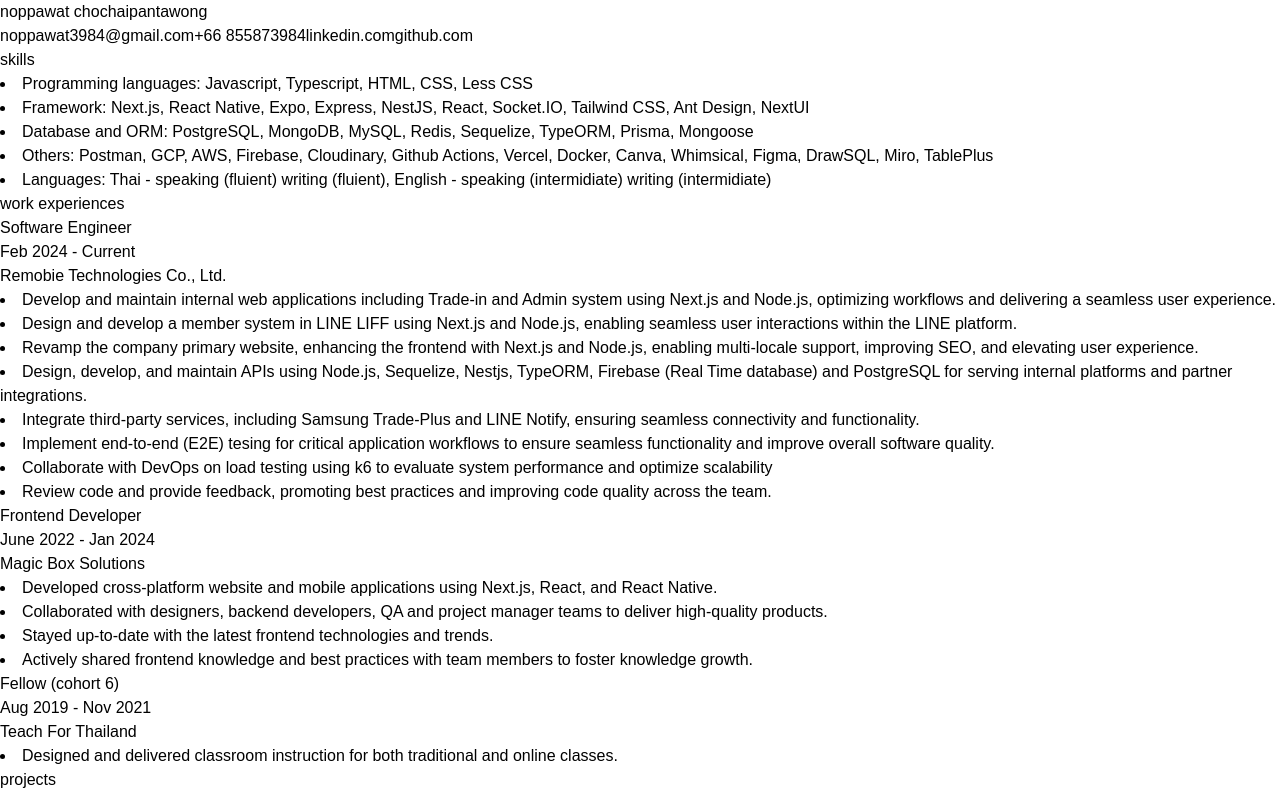
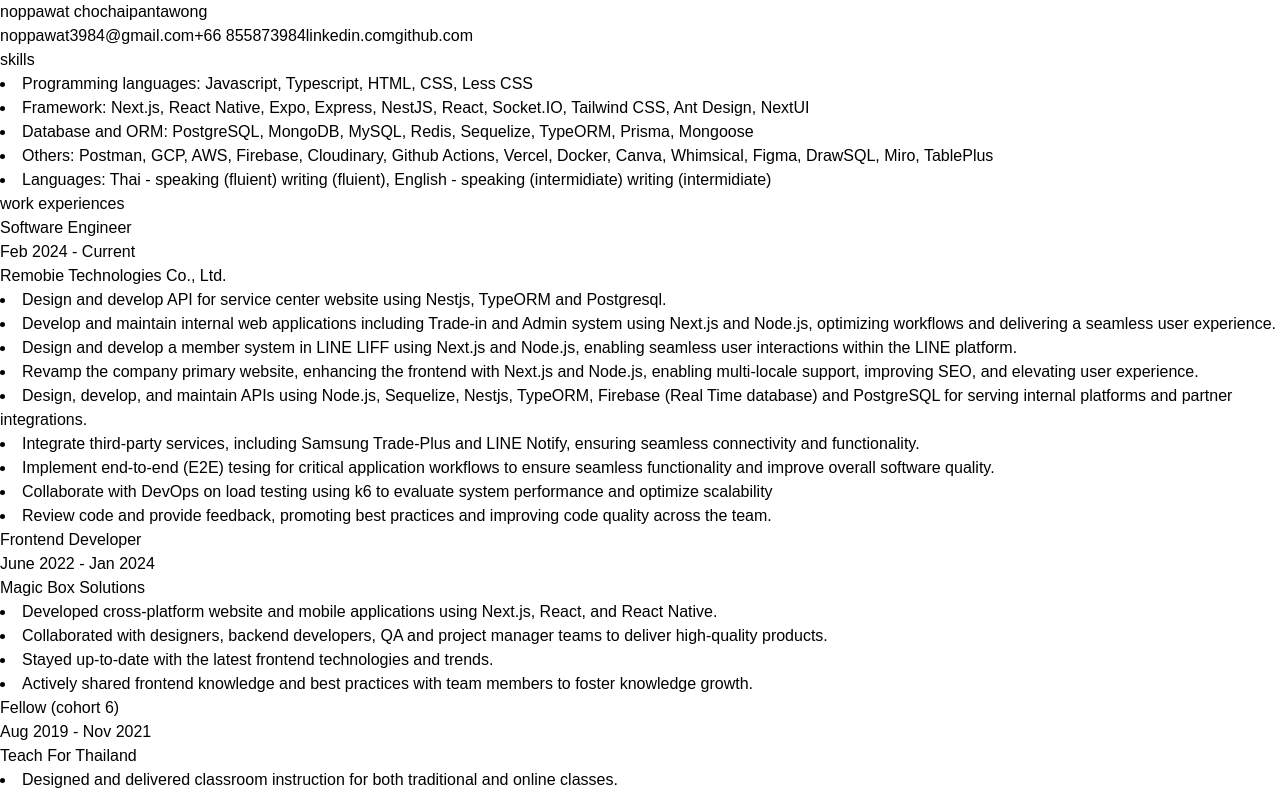
Before and after one commit to Noppawat3939/resume, a Next.js app: page / in a window 1280 px wide. Shown: the top 795 px of the page. Built offline with nearby package versions, Linux system fonts and the light colour scheme.

Commit message:
updated task

```diff
--- a/src/data/profile.ts
+++ b/src/data/profile.ts
@@ -66,6 +66,7 @@
     company: "Remobie Technologies Co., Ltd.",
     companyUrl: "https://www.remobie.com",
     details: [
+      "Design and develop API for service center website using Nestjs, TypeORM and Postgresql.",
       "Develop and maintain internal web applications including Trade-in and Admin system using Next.js and Node.js, optimizing workflows and delivering a seamless user experience.",
       "Design and develop a member system in LINE LIFF using Next.js and Node.js, enabling seamless user interactions within the LINE platform.",
       "Revamp the company primary website, enhancing the frontend with Next.js and Node.js, enabling multi-locale support, improving SEO, and elevating user experience.",
```
